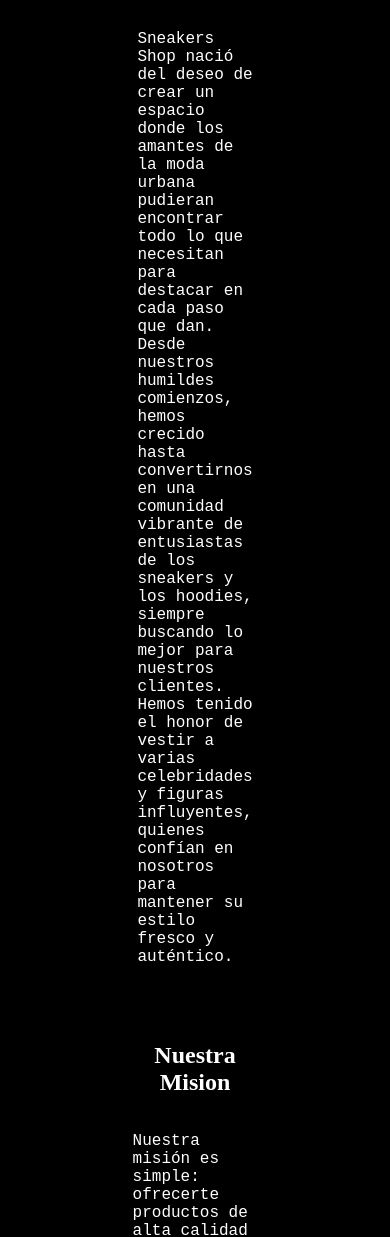
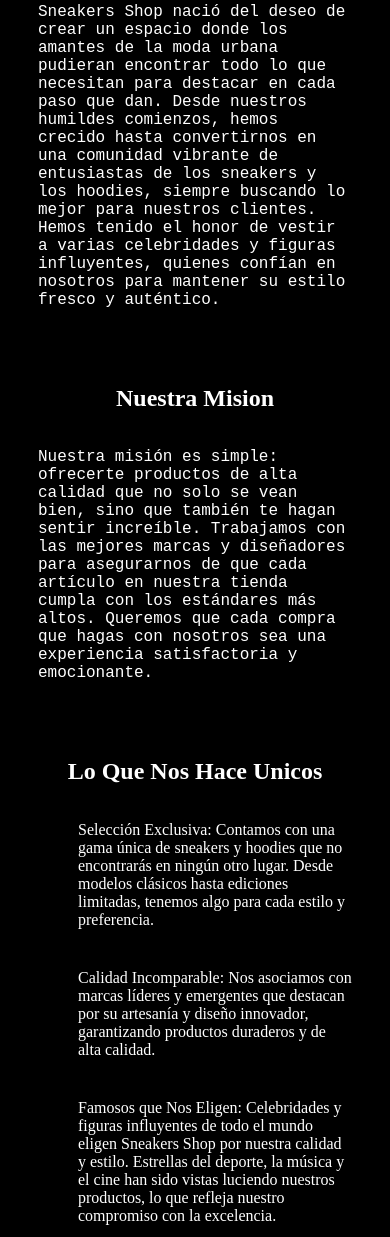
Before and after one commit to Poggio22/Desarrollo-Web, a plain HTML site: page pages/sobrenosotros.html in a window 390 px wide. Shown: the part 763-2000 px from the top of the page. Drawn offline with Linux system fonts and the light colour scheme; a web font is replaced by a local one.

Commit message:
Responsive SobreNosotros

```diff
--- a/css/style.css
+++ b/css/style.css
@@ -215,7 +215,7 @@
 
 }
 
-@media (max-width: 570px) {
+@media (max-width: 780px) {
 
     .section1 {
         display: flex;
@@ -248,3 +248,22 @@
         margin-left: 150px;
     }
     }
+
+
+@media (max-width: 780px) {
+
+    .sectionSobreNos {
+        padding-left: 30px;
+        padding-right: 30px;
+    }
+
+    .listaSobreNos {
+
+
+    }
+    .liSobreNos {
+        padding-bottom: 40px;
+
+        }
+
+}
```
